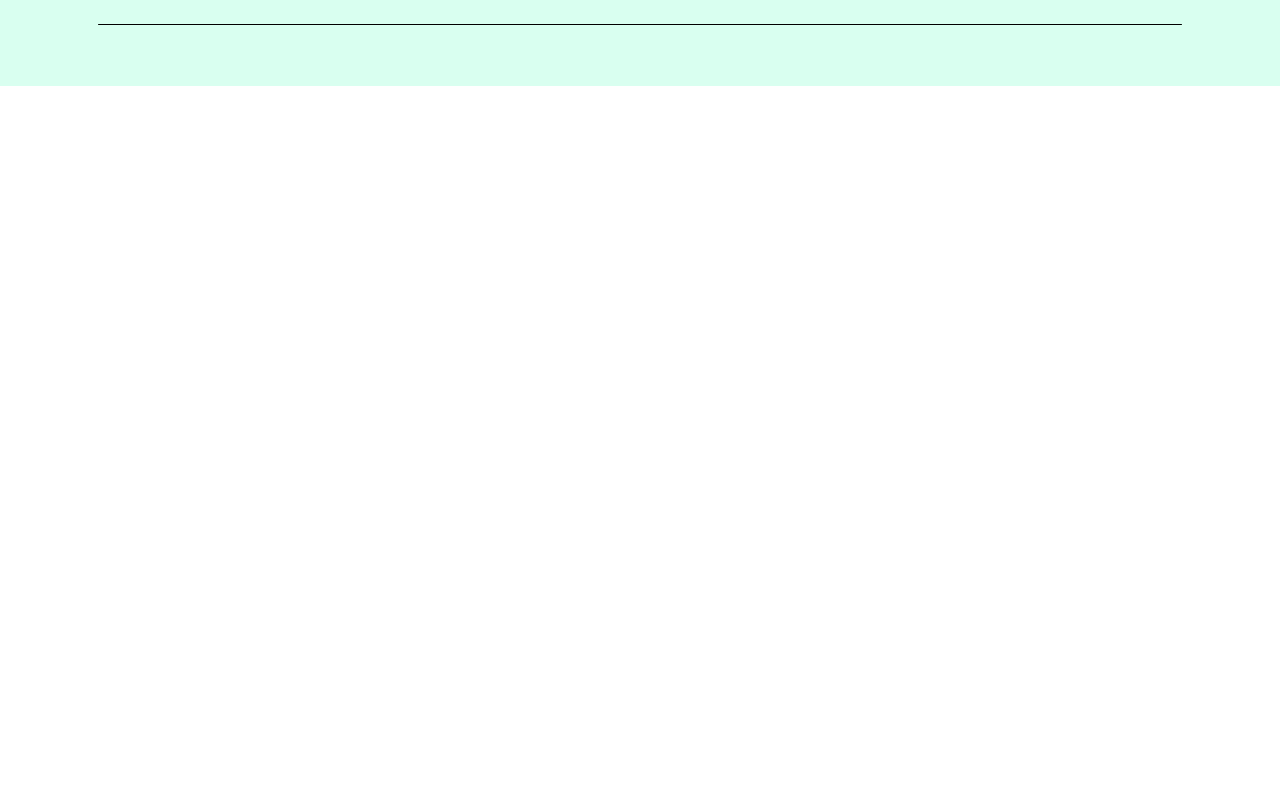
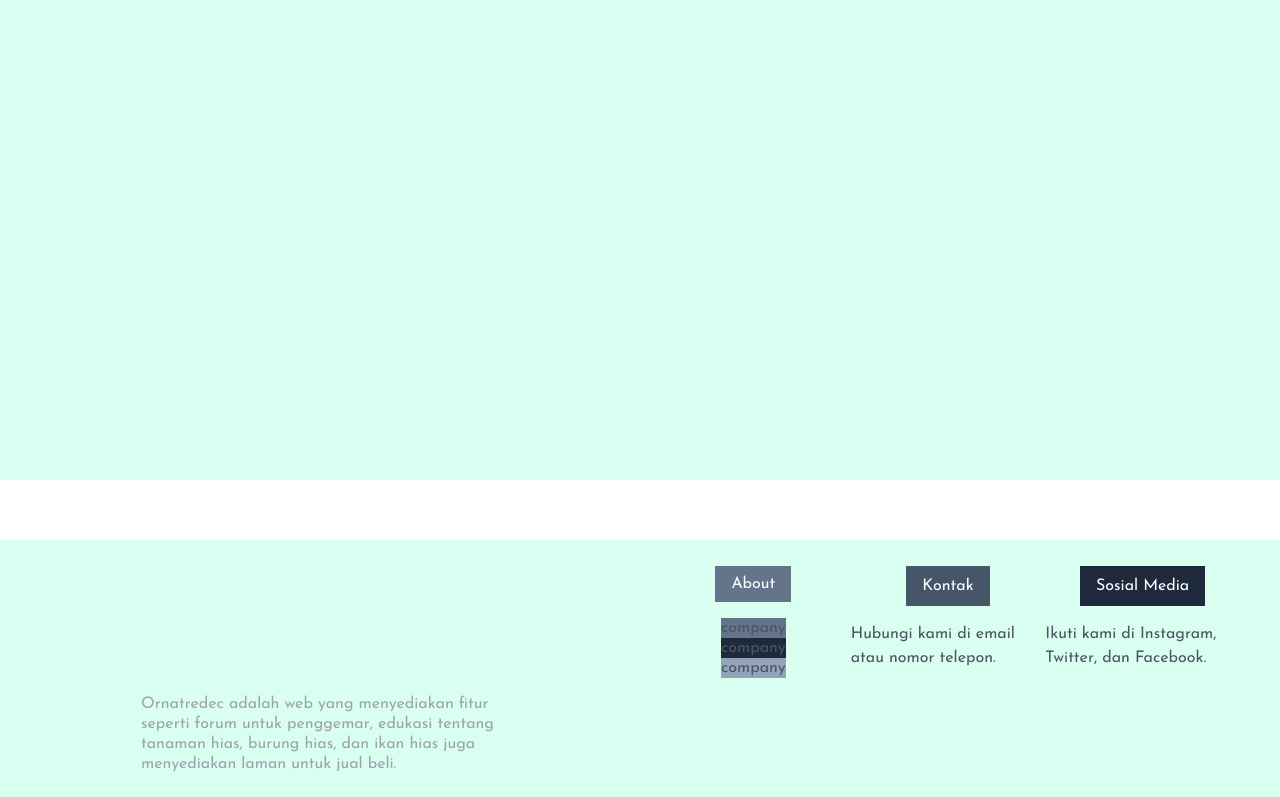
Before and after one commit to auliarahman789/ornatredec, a Next.js app: page / in a window 1280 px wide. Shown: the part 2000-2797 px from the top of the page. Before the commit the page ends 2086 px from the top, so only its background shows below. Built offline with nearby package versions, Linux system fonts and the light colour scheme.

Commit message:
mengerjakan footer dan membuat backgraund produk di homepage

```diff
--- a/src/app/components/homepage/footer.tsx
+++ b/src/app/components/homepage/footer.tsx
@@ -8,17 +8,35 @@ function Footer() {
           <div className="grid grid-cols-1 md:grid-cols-2 gap-8 translate-y-10">
             <div className="flex flex-col items-center md:items-start ms-[141px]">
               <span className="text-gray-400 leading-tight max-w-[360px]">
-                Ornatredec adalah web yang meyediakan fitur seperti forum untuk
-                penggemar, edukasi tentang tanaman hias,burung hias dan ikan
-                hias juga menyediakan laman untuk jual beli
+                Ornatredec adalah web yang menyediakan fitur seperti forum untuk
+                penggemar, edukasi tentang tanaman hias, burung hias, dan ikan
+                hias juga menyediakan laman untuk jual beli.
               </span>
             </div>
-            <div className="bg-orange-500 space-x-[77px] flex justify-center -mt-32 mr-10">
-              <span className="bg-slate-500 px-4 py-2 mb-auto">About</span>
-              <span className="bg-slate-600 px-4 py-2 mb-auto">Kontak</span>
-              <span className="bg-slate-800 px-4 py-2 mb-auto">
-                Sosial Media
-              </span>
+            <div className="grid grid-cols-3 justify-center -mt-32 mr-10">
+              {/* About */}
+              <div className="flex flex-col items-center leading-tight">
+                <span className="bg-slate-500 px-4 py-2">About</span>
+                <p className="text-gray-600 mt-4 bg-slate-500">company</p>
+                <p className="text-gray-600 bg-slate-800">company</p>
+                <p className="text-gray-600 bg-slate-400">company</p>
+              </div>
+
+              {/* Kontak */}
+              <div className="flex flex-col items-center">
+                <span className="bg-slate-600 px-4 py-2">Kontak</span>
+                <p className="text-gray-600 mt-4">
+                  Hubungi kami di email atau nomor telepon.
+                </p>
+              </div>
+
+              {/* Sosial Media */}
+              <div className="flex flex-col items-center">
+                <span className="bg-slate-800 px-4 py-2">Sosial Media</span>
+                <p className="text-gray-600 mt-4">
+                  Ikuti kami di Instagram, Twitter, dan Facebook.
+                </p>
+              </div>
             </div>
           </div>
         </div>
--- a/src/app/components/homepage/produk.tsx
+++ b/src/app/components/homepage/produk.tsx
@@ -0,0 +1,7 @@
+import React from "react";
+
+function Produk() {
+  return <div className="flex flex-col min-h-screen bg-[#D9FFF0]"></div>;
+}
+
+export default Produk;
--- a/src/app/page.tsx
+++ b/src/app/page.tsx
@@ -3,6 +3,7 @@ import Footer from "./components/homepage/footer";
 import Navbar from "./components/homepage/navbar";
 import Home from "./components/homepage/home";
 import Edukasi from "./components/homepage/edukasi";
+import Produk from "./components/homepage/produk";
 
 function page() {
   return (
@@ -10,6 +11,7 @@ function page() {
       <Navbar />
       <Home />
       <Edukasi />
+      <Produk />
       <Footer />
     </div>
   );
```
